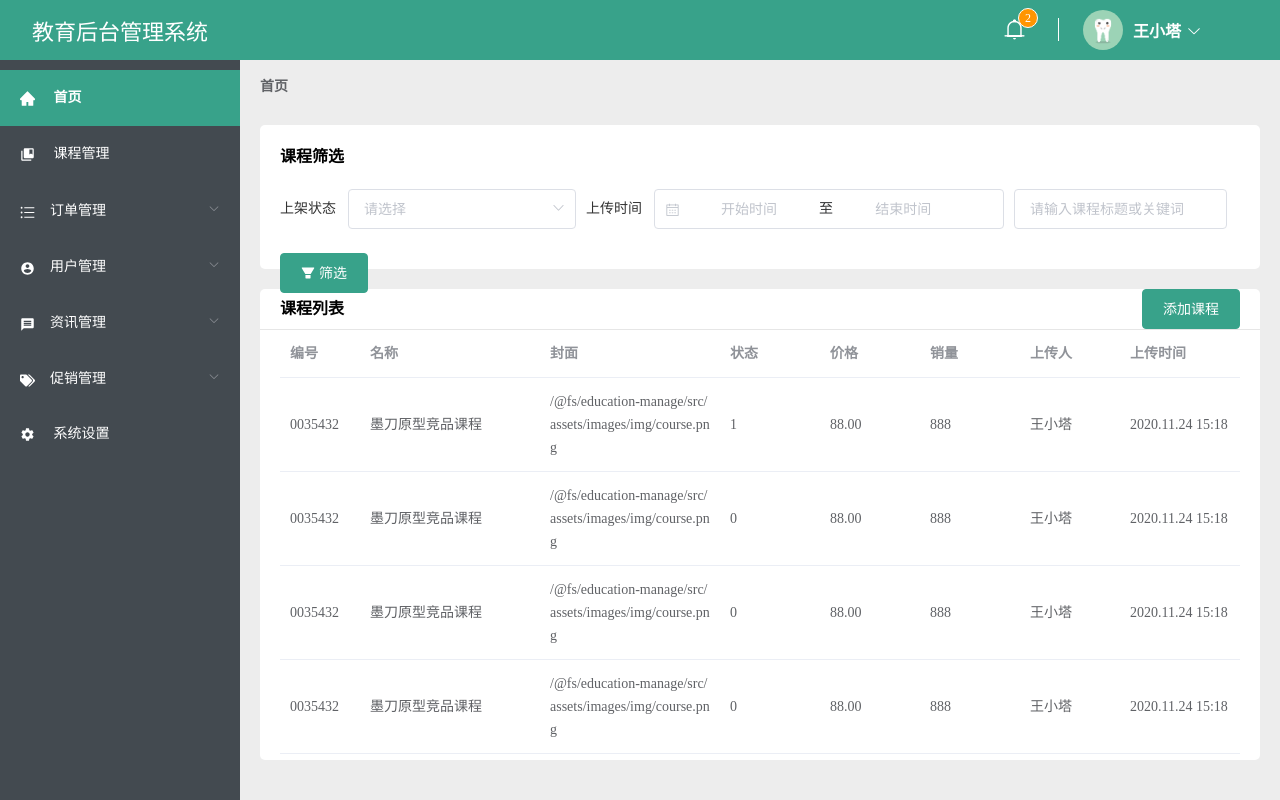
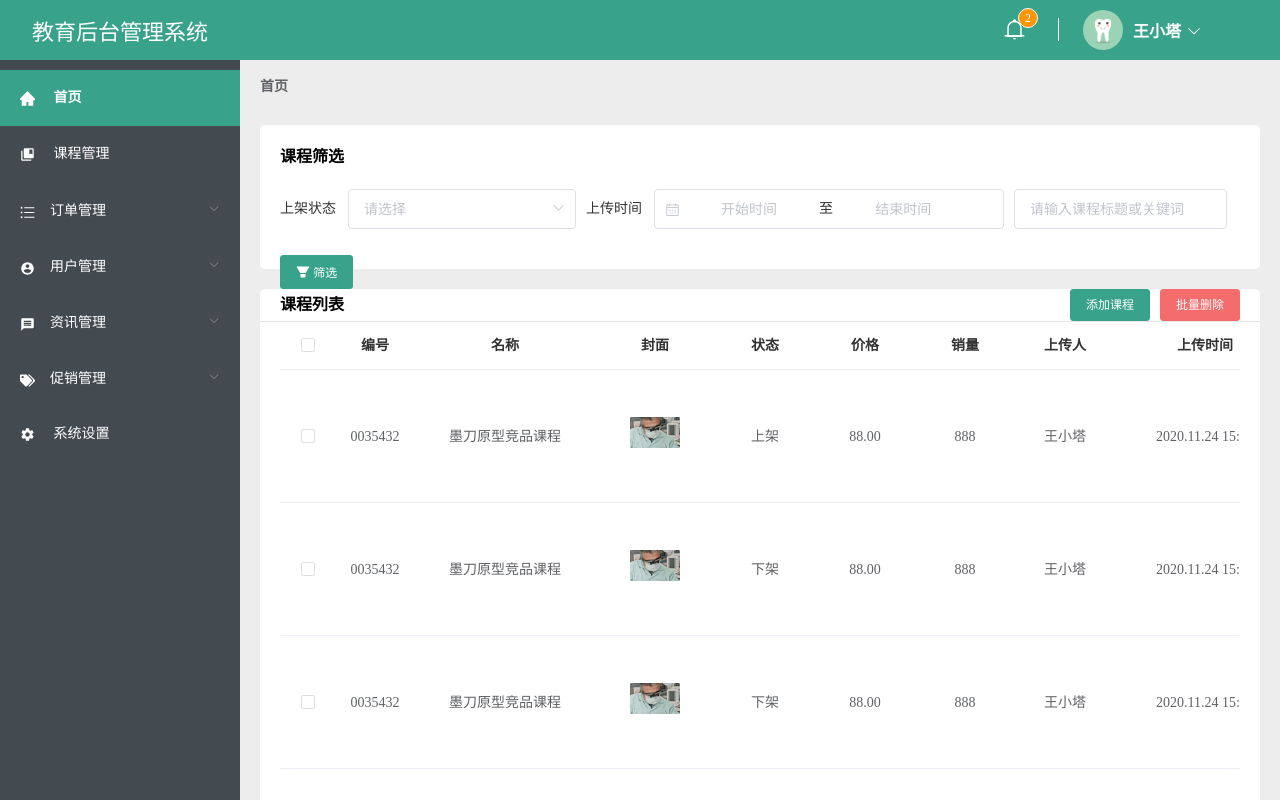
Before and after one commit to lu-wang-lang/project-summary, a Vue app in the folder education-manage/: page /course-list in a window 1280 px wide. Built offline with nearby package versions, Linux system fonts and the light colour scheme.

Commit message:
课程管理页面-list

```diff
--- a/education-manage/src/App.vue
+++ b/education-manage/src/App.vue
@@ -210,8 +210,19 @@ body {
   background: rgba(144, 147, 153, 0.7);
 }
 
-.el-button--primary {
+.el-button--primary,
+.el-button--primary:focus,
+.el-button--primary:hover {
   background-color: #38a28a;
   border-color: #38a28a;
 }
+// .el-checkbox__input.is-checked .el-checkbox__inner,
+// .el-checkbox__input.is-indeterminate .el-checkbox__inner {
+//   background-color: #38a28a;
+//   border-color: #38a28a;
+// }
+// .el-button:focus,
+// .el-button:hover {
+//   color: #38a28a;
+// }
 </style>
--- a/education-manage/src/pages/courseList.vue
+++ b/education-manage/src/pages/courseList.vue
@@ -30,7 +30,8 @@
           </el-form-item>
           <el-form-item>
             <el-button type="primary"
-                       @click="handleSearch">
+                       @click="handleSearch"
+                       size="small">
               <img :src="searchImg"
                    style="vertical-align: -2px;" />
               筛选
@@ -43,27 +44,63 @@
          ref="tableDiv">
       <div class="list-top">
         <div class="title">课程列表</div>
-        <el-button type="primary"
-                   @click="handleAdd">添加课程</el-button>
+        <div>
+          <el-button type="primary"
+                     @click="handleAdd"
+                     size="small">添加课程</el-button>
+          <el-button type="danger"
+                     @click="deleteRows"
+                     size="small">批量删除</el-button>
+        </div>
       </div>
       <div class="list-container">
         <el-table :data="tableData"
-                  style="width: 100%">
+                  ref="multipleTable"
+                  style="width: 100%"
+                  @selection-change="handleSelectionChange">
+          <el-table-column type="selection"
+                           width="55">
+          </el-table-column>
           <el-table-column prop="courseNumber"
                            label="编号"
                            width="80">
+            <!-- <template slot="header">
+              <div style="text-align:center;">编号</div>
+            </template> -->
           </el-table-column>
           <el-table-column prop="courseName"
                            label="名称"
                            width="180">
+            <template slot-scope="scope">
+              <div :title="scope.row.courseName"
+                   style="overflow: hidden;text-overflow: ellipsis;white-space: nowrap;">{{scope.row.courseName}}</div>
+            </template>
           </el-table-column>
           <el-table-column prop="imgSrc"
                            label="封面"
-                           width="180">
+                           width="120">
+            <template slot-scope="scope">
+              <el-image style="width: 50px;"
+                        :src="scope.row.imgSrc"
+                        :preview-src-list="[scope.row.imgSrc]">
+                <div slot="placeholder"
+                     class="image-slot">
+                  加载中<span class="dot">...</span>
+                </div>
+                <div slot="error"
+                     class="image-slot">
+                  <i class="el-icon-picture-outline"></i>
+                </div>
+              </el-image>
+            </template>
           </el-table-column>
           <el-table-column prop="status"
                            label="状态"
                            width="100">
+            <template slot-scope="scope">
+              <div v-if="scope.row.status==1">上架</div>
+              <div v-else>下架</div>
+            </template>
           </el-table-column>
           <el-table-column prop="price"
                            label="价格"
@@ -82,8 +119,37 @@
                            width="180">
           </el-table-column>
           <el-table-column label="操作">
+            <template slot-scope="scope">
+              <el-button @click.native.prevent="editRow(scope.$index, tableData)"
+                         type="text"
+                         size="medium">
+                编辑
+              </el-button>
+              <el-button @click.native.prevent="goDownRow(scope.$index, tableData)"
+                         type="text"
+                         size="medium"
+                         style="color:#38A28A;">
+                下架
+              </el-button>
+              <el-button @click.native.prevent="deleteRow(scope.$index, tableData)"
+                         type="text"
+                         size="medium"
+                         style="color:#F44235;">
+                删除
+              </el-button>
+            </template>
           </el-table-column>
         </el-table>
+        <div class="page-row">
+          <el-pagination @size-change="handleSizeChange"
+                         @current-change="handleCurrentChange"
+                         :current-page=" pageIndex"
+                         :page-sizes="[10, 20, 30, 40]"
+                         :page-size="pageSize"
+                         layout="total, sizes, prev, pager, next, jumper"
+                         :total="tableData.length">
+          </el-pagination>
+        </div>
       </div>
     </div>
   </div>
@@ -100,6 +166,9 @@ import {
   DatePicker,
   Table,
   TableColumn,
+  Pagination,
+  Checkbox,
+  Image,
 } from 'element-ui'
 export default {
   name: 'CourseList',
@@ -113,6 +182,9 @@ export default {
     'el-date-picker': DatePicker,
     'el-table': Table,
     'el-table-column': TableColumn,
+    'el-pagination': Pagination,
+    'el-checkbox': Checkbox,
+    'el-image': Image,
   },
   data () {
     return {
@@ -219,25 +291,11 @@ export default {
         saleCount: 888,
         uploadAccount: '王小塔',
         uploadTime: '2020.11.24 15:18'
-      }, {
-        courseNumber: '0035432',
-        courseName: '墨刀原型竞品课程',
-        imgSrc: require('../assets/images/img/course.png'),
-        status: '0',
-        price: '88.00',
-        saleCount: 888,
-        uploadAccount: '王小塔',
-        uploadTime: '2020.11.24 15:18'
-      }, {
-        courseNumber: '0035432',
-        courseName: '墨刀原型竞品课程',
-        imgSrc: require('../assets/images/img/course.png'),
-        status: '0',
-        price: '88.00',
-        saleCount: 888,
-        uploadAccount: '王小塔',
-        uploadTime: '2020.11.24 15:18'
       }],
+      pageIndex: 1, //currentPage
+      pageSize: 10,
+      checked: false,
+      multipleSelection: [],
     }
   },
   methods: {
@@ -246,11 +304,52 @@ export default {
     },
     handleAdd () {
 
-    }
+    },
+    editRow (index, data) { },
+    goDownRow (index, data) { },
+    deleteRow (index, data) {
+      this.$confirm('此操作将永久删除数据, 是否继续?', '提示', {
+        confirmButtonText: '确定',
+        cancelButtonText: '取消',
+        type: 'warning'
+      }).then(() => {
+        this.$message({
+          type: 'success',
+          message: '删除成功!'
+        });
+      });
+    },
+    deleteRows () {
+      if (this.multipleSelection.length == 0) {
+        this.$message({
+          message: '请先选择需要删除的数据',
+          type: 'warning'
+        });
+        return
+      }
+      this.$confirm('此操作将永久删除数据, 是否继续?', '提示', {
+        confirmButtonText: '确定',
+        cancelButtonText: '取消',
+        type: 'warning'
+      }).then(() => {
+        this.$message({
+          type: 'success',
+          message: '删除成功!'
+        });
+      });
+    },
+    handleSizeChange (val) {
+      console.log(`每页 ${val} 条`);
+    },
+    handleCurrentChange (val) {
+      console.log(`当前页: ${val}`);
+    },
+    handleSelectionChange (val) {
+      this.multipleSelection = val;
+    },
   },
   mounted () {
-    let height = this.$refs.courseList.offsetHeight - 178  //- 20-20-144
-    this.$refs.tableDiv.style.height = height + 'px'
+
   }
 }
 </script>
@@ -258,7 +357,6 @@ export default {
 <style lang="less">
 .course-list {
   width: 100%;
-  height: calc(100% - 45px);
   display: flex;
   flex-direction: column;
 
@@ -273,11 +371,10 @@ export default {
     padding: 20px;
   }
   .table-div {
-    // height: 1009px;
+    height: 810px;
     padding: 0px;
     display: flex;
     flex-direction: column;
-    overflow: hidden;
   }
   .title {
     width: 50%;
@@ -312,6 +409,29 @@ export default {
     box-sizing: border-box;
     padding: 20px;
     padding-top: 0px;
+    .cell {
+      text-align: center;
+    }
+    .el-table th {
+      border-bottom: 1px solid #ebeef5;
+      color: #333;
+    }
+    .page-row {
+      display: flex;
+      justify-content: flex-end;
+      align-items: center;
+      margin-top: 20px;
+      padding-left: 10px;
+      .tool-btn {
+        display: flex;
+        justify-content: space-between;
+        width: 140px;
+        font-size: 14px;
+        .el-checkbox__inner {
+          margin-top: -4px;
+        }
+      }
+    }
   }
 }
 </style>
```
Also changed, not shown: 1 other file (tests, documents, lock files or other folders).
